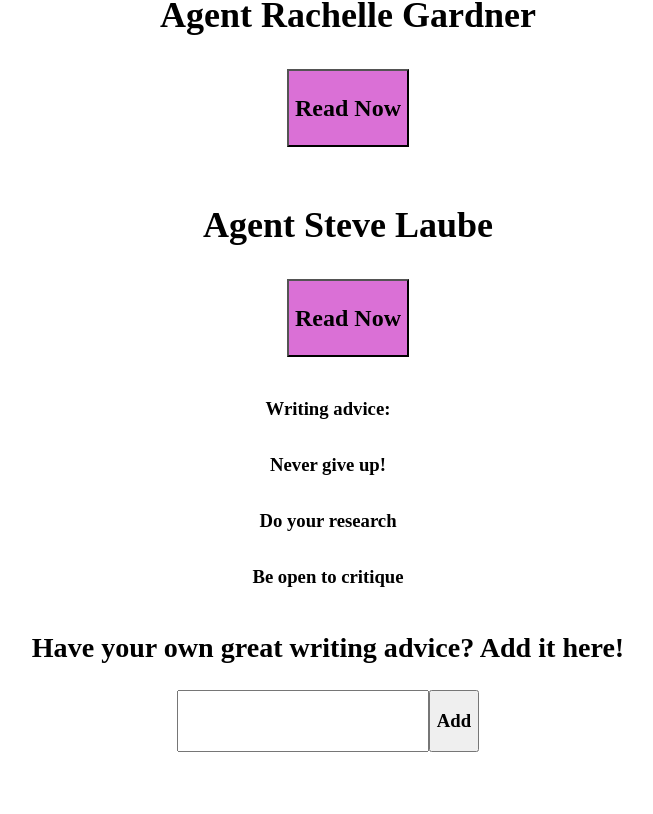
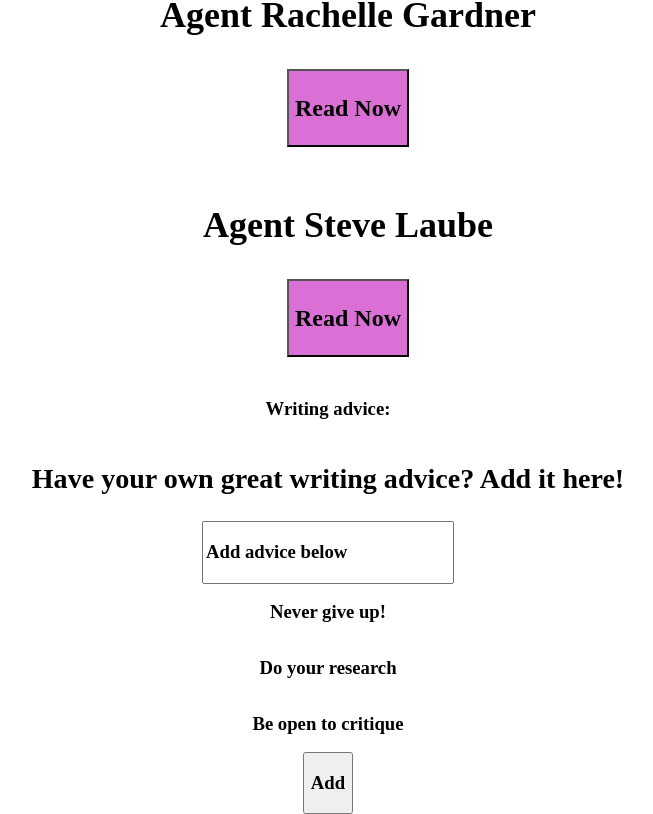
Before and after one commit to yahwehschica7/j-nelson-website, a React (Create React App) app: page /resources in a window 1280 px wide. Shown: the part 309-1123 px from the top of the page, without its empty margins (312-965 px from the left). Before the commit the page ends 1061 px from the top, so only its background shows below. Built offline with nearby package versions, Linux system fonts and the light colour scheme; data requests are answered from the project's data file.

Commit message:
changed order of advice

```diff
--- a/src/AddWritingTips.jsx
+++ b/src/AddWritingTips.jsx
@@ -41,9 +41,11 @@
 
   return (
     <div>
-      {adviceList}
+
        <h2>Have your own great writing advice? Add it here!</h2>
-        <input type="text" value={""} onChange={handleChange} />
+        <input type="text" value={"Add advice below"} onChange={handleChange} />
+
+        {adviceList}
           <button type="button" onClick={handleAdd}>
             Add
           </button>
```
